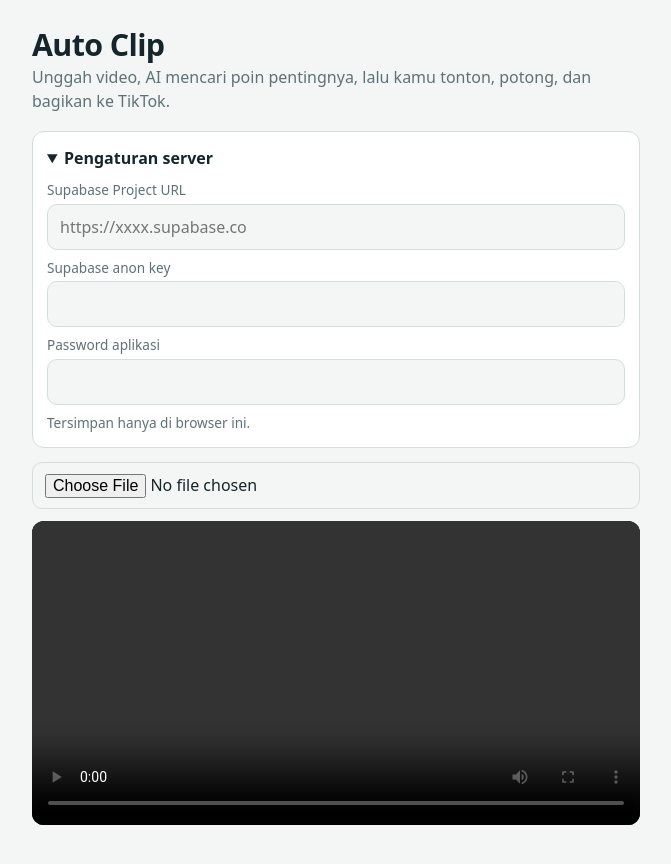
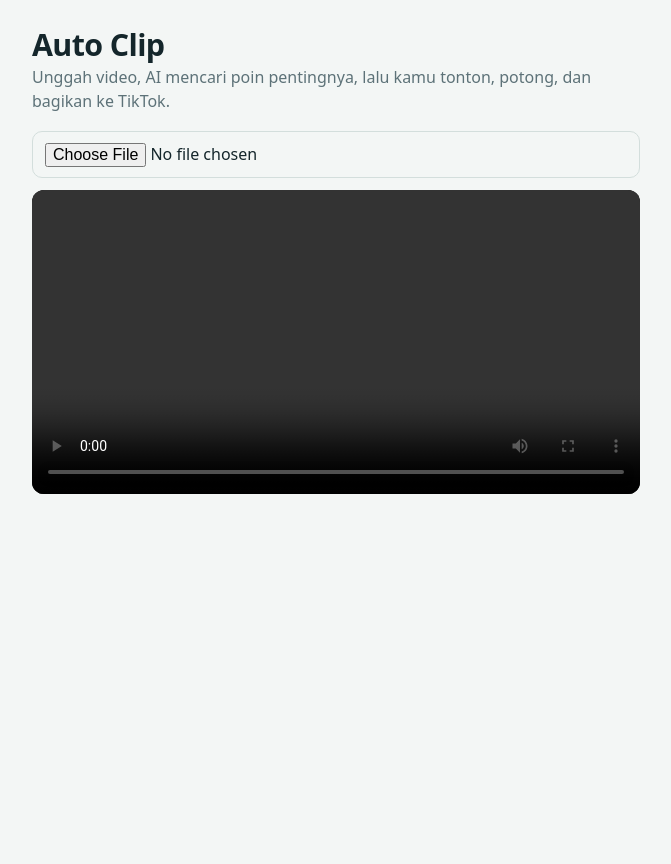
Before and after one commit to zaim0371/clip, a plain HTML site: page index.html in a window 1280 px wide. Shown: the whole page, without its empty margins (304-975 px from the left). After the commit the page ends 800 px from the top, so only its background shows below. Drawn offline with Linux system fonts and the light colour scheme.

Commit message:
Add files via upload

```diff
--- a/index.html
+++ b/index.html
@@ -35,15 +35,6 @@ summary{cursor:pointer;font-weight:700}
 <h1>Auto Clip</h1>
 <p class="sub">Unggah video, AI mencari poin pentingnya, lalu kamu tonton, potong, dan bagikan ke TikTok.</p>
 
-<details class="card" id="setup">
-  <summary>Pengaturan server</summary>
-  <div style="margin-top:10px">
-    <label for="cu">Supabase Project URL</label><input id="cu" placeholder="https://xxxx.supabase.co" autocomplete="off">
-    <label for="ck" style="margin-top:8px">Supabase anon key</label><input id="ck" autocomplete="off">
-    <label for="cp" style="margin-top:8px">Password aplikasi</label><input id="cp" type="password" autocomplete="off">
-    <p class="hint">Tersimpan hanya di browser ini.</p>
-  </div>
-</details>
 
 <input id="f" type="file" accept="video/*" aria-label="Pilih video">
 <video id="v" controls playsinline hidden></video>
@@ -66,15 +57,12 @@ summary{cursor:pointer;font-weight:700}
 <script>
 (function(){
 var $=function(i){return document.getElementById(i)},v=$("v"),dur=0,src=null,busy=false,stopAt=null;
-var KEY="autoclip:cfg";
-try{var s=JSON.parse(localStorage.getItem(KEY)||"{}");$("cu").value=s.u||"";$("ck").value=s.k||"";$("cp").value=s.p||"";if(!s.u)$("setup").open=true}catch(e){$("setup").open=true}
-function saveCfg(){try{localStorage.setItem(KEY,JSON.stringify({u:$("cu").value.trim(),k:$("ck").value.trim(),p:$("cp").value}))}catch(e){}}
-["cu","ck","cp"].forEach(function(i){$(i).oninput=saveCfg});
+var SB_URL="https://sgidwhniyoxskrsuevcb.supabase.co",SB_KEY="sb_publishable_FTZd5Hwi4TOBlwFJ_85lDw_PLcxs28k";
 function fmt(n){n=Math.max(0,Math.round(n));var h=Math.floor(n/3600),m=Math.floor(n%3600/60),s=n%60;return (h?h+":"+String(m).padStart(2,"0"):m)+":"+String(s).padStart(2,"0")}
 function msg(t,e){$("msg").textContent=t||"";$("msg").className="msg"+(e?" e":"")}
-function hdr(j){var h={apikey:$("ck").value.trim(),Authorization:"Bearer "+$("ck").value.trim(),"x-app-password":$("cp").value};if(j)h["Content-Type"]="application/json";return h}
+function hdr(j){var h={apikey:SB_KEY,Authorization:"Bearer "+SB_KEY};if(j)h["Content-Type"]="application/json";return h}
 async function api(action,body,form){
-  var u=$("cu").value.trim().replace(/\/$/,"");if(!u)throw new Error("Isi Supabase Project URL di Pengaturan server.");
+  var u=SB_URL;
   var r=await fetch(u+"/functions/v1/auto-clip?action="+action,{method:"POST",headers:hdr(!form),body:form?body:JSON.stringify(body)});
   var d=await r.json().catch(function(){return{}});
   if(!r.ok)throw new Error(d.error||"Server error "+r.status);return d;
```
